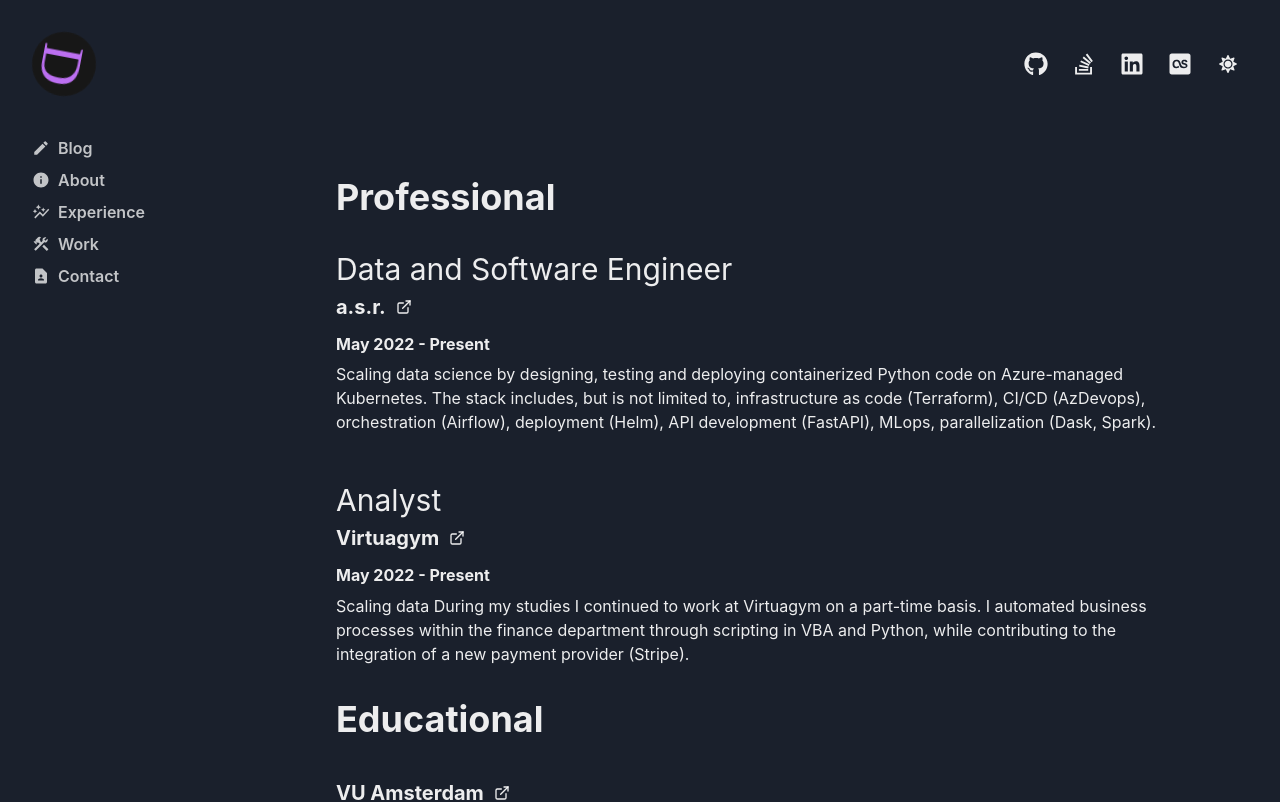
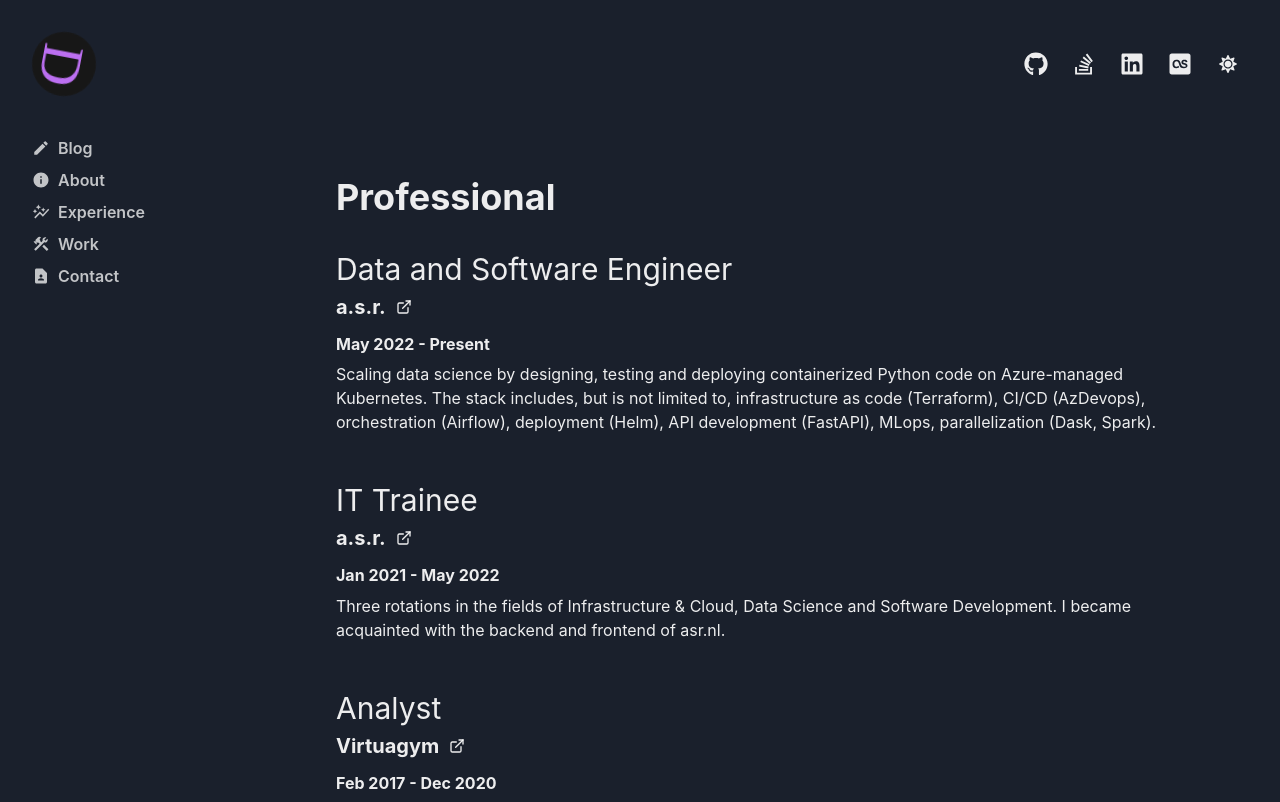
Before and after one commit to danielsteman/vite-blog, a React (Vite) app: page /experience in a window 1280 px wide. Shown: the top 802 px of the page. Built offline with nearby package versions, Linux system fonts and the light colour scheme.

Commit message:
:speech_balloon: corrected content on experience page

```diff
--- a/src/pages/ExperiencePage.tsx
+++ b/src/pages/ExperiencePage.tsx
@@ -25,9 +25,30 @@
           <ExternalLinkIcon mx="2px" />
         </HStack>
       </Link>
-      <Heading size="sm" fontWeight={700} py={2}>May 2022 - Present</Heading>
+      <Heading size="sm" fontWeight={700} py={2}>
+        May 2022 - Present
+      </Heading>
       <Text>
         Scaling data science by designing, testing and deploying containerized Python code on Azure-managed Kubernetes. The stack includes, but is not limited to, infrastructure as code (Terraform), CI/CD (AzDevops), orchestration (Airflow), deployment (Helm), API development (FastAPI), MLops, parallelization (Dask, Spark).
+      </Text>
+    </Box>
+    <Box py={4} mb={4}>
+      <Heading size="lg" fontWeight={400}>
+        IT Trainee
+      </Heading>
+      <Link href="https://www.asr.nl/" isExternal w="fit-content">
+        <HStack>
+          <Heading size="md" fontWeight={700} py={2}>
+            a.s.r.
+          </Heading>
+          <ExternalLinkIcon mx="2px" />
+        </HStack>
+      </Link>
+      <Heading size="sm" fontWeight={700} py={2}>
+        Jan 2021 - May 2022
+      </Heading>
+      <Text>
+        Three rotations in the fields of Infrastructure & Cloud, Data Science and Software Development. I became acquainted with the backend and frontend of asr.nl.
       </Text>
     </Box>
     <Box py={4}>
@@ -42,9 +63,11 @@
           <ExternalLinkIcon mx="2px" />
         </HStack>
       </Link>
-      <Heading size="sm" fontWeight={700} py={2}>May 2022 - Present</Heading>
+      <Heading size="sm" fontWeight={700} py={2}>
+        Feb 2017 - Dec 2020
+      </Heading>
       <Text>
-        Scaling data During my studies I continued to work at Virtuagym on a part-time basis. I automated business processes within the finance department through scripting in VBA and Python, while contributing to the integration of a new payment provider (Stripe).
+        During my studies I continued to work at Virtuagym on a part-time basis. I automated business processes within the finance department through scripting in VBA and Python, while contributing to the integration of a new payment provider (Stripe).
       </Text>
     </Box>
     <PageTitle title="Educational" />
```
